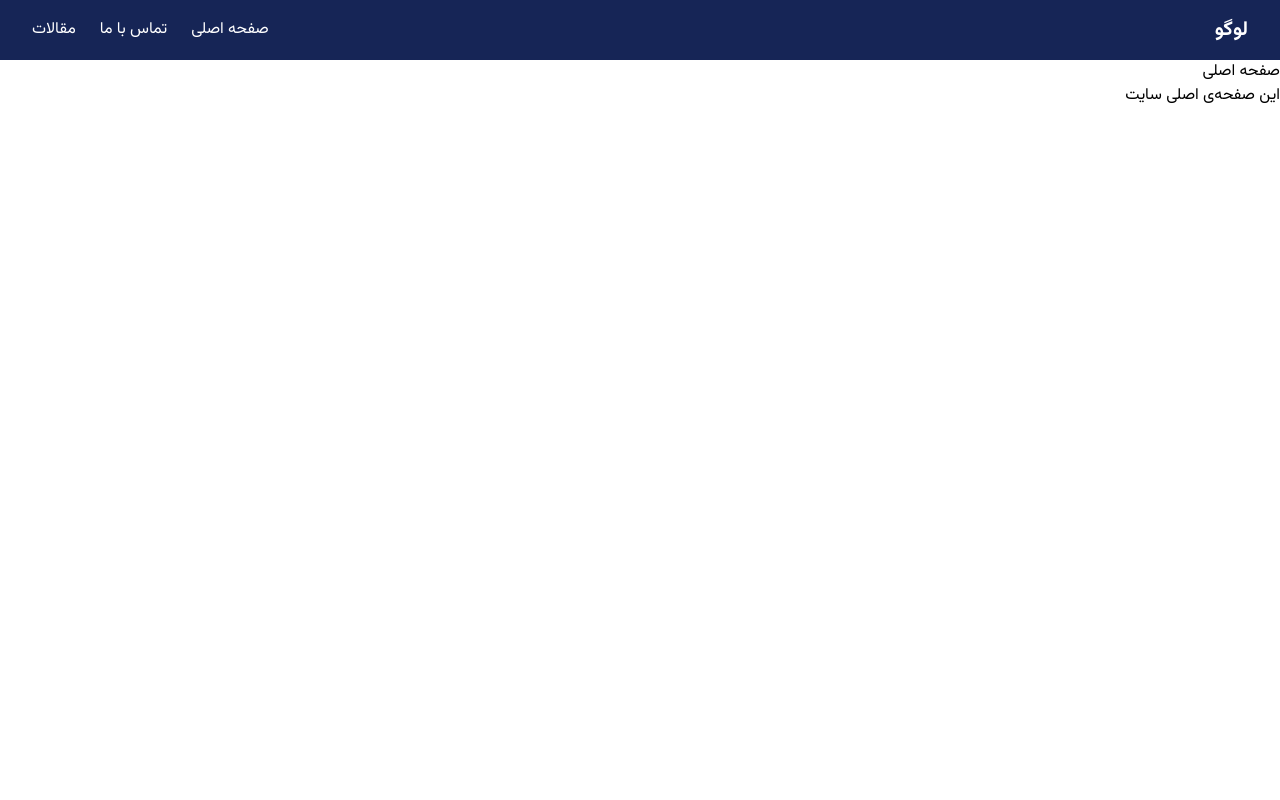
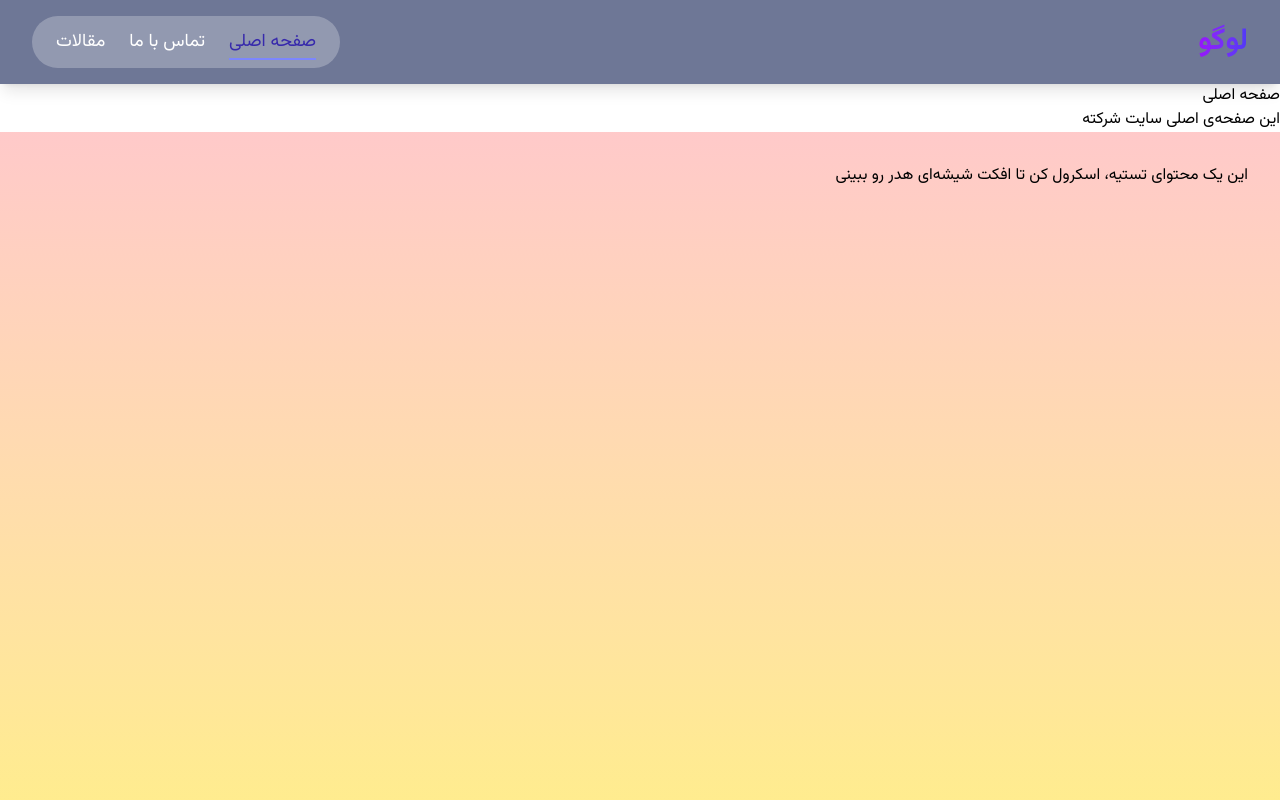
Before and after one commit to Vahid-developer/company-website, a React (Vite) app: page / in a window 1280 px wide. Shown: the top 800 px of the page. Built offline with nearby package versions, Linux system fonts and the light colour scheme.

Commit message:
feat: complete header navigation

```diff
--- a/src/components/Header.jsx
+++ b/src/components/Header.jsx
@@ -1,18 +1,35 @@
-import { Link } from 'react-router-dom'
+import { NavLink } from 'react-router-dom'
 
 function Header() {
+const linkClass = ({ isActive }) =>
+  `relative py-1 transition-all duration-200 hover:scale-110 active:scale-95 inline-block ${
+    isActive
+      ? 'text-indigo-800 after:absolute after:bottom-0 after:right-0 after:left-0 after:h-0.5 after:bg-indigo-400'
+      : 'hover:text-indigo-500'
+  }`
+
   return (
-    <header className="flex items-center justify-between bg-blue-950 text-white px-8 py-4">
+    <header className="sticky top-0 z-50 flex items-center justify-between bg-blue-950/62 backdrop-blur-md text-white px-8 py-4 shadow-lg">
       {/* سکشن لوگو */}
-      <Link to="/" className="text-xl font-bold">
+      <NavLink
+        to="/"
+        end
+        className="text-3xl font-extrabold bg-gradient-to-l from-indigo-600 to-purple-600 bg-clip-text text-transparent hover:opacity-80 transition-opacity"
+      >
         لوگو
-      </Link>
+      </NavLink>
 
       {/* سکشن منو */}
-      <nav className="flex gap-6">
-        <Link to="/">صفحه اصلی</Link>
-        <Link to="/contact">تماس با ما</Link>
-        <Link to="/articles">مقالات</Link>
+      <nav className="text-lg flex gap-6 bg-white/25 rounded-full px-6 py-2">
+        <NavLink to="/" end className={linkClass}>
+          صفحه اصلی
+        </NavLink>
+        <NavLink to="/contact" className={linkClass}>
+          تماس با ما
+        </NavLink>
+        <NavLink to="/articles" className={linkClass}>
+          مقالات
+        </NavLink>
       </nav>
     </header>
   )
--- a/src/pages/Home.jsx
+++ b/src/pages/Home.jsx
@@ -2,7 +2,12 @@ function Home() {
   return (
     <div>
       <h1>صفحه اصلی</h1>
-      <p>این صفحه‌ی اصلی سایت</p>
+      <p>این صفحه‌ی اصلی سایت شرکته</p>
+
+      {/* این بخش فقط موقته، برای تست افکت شیشه‌ای هدر */}
+      <div className="h-[1500px] bg-gradient-to-b from-red-200 via-yellow-200 to-blue-200">
+        <p className="p-8 text-black">این یک محتوای تستیه، اسکرول کن تا افکت شیشه‌ای هدر رو ببینی</p>
+      </div>
     </div>
   )
 }
```
